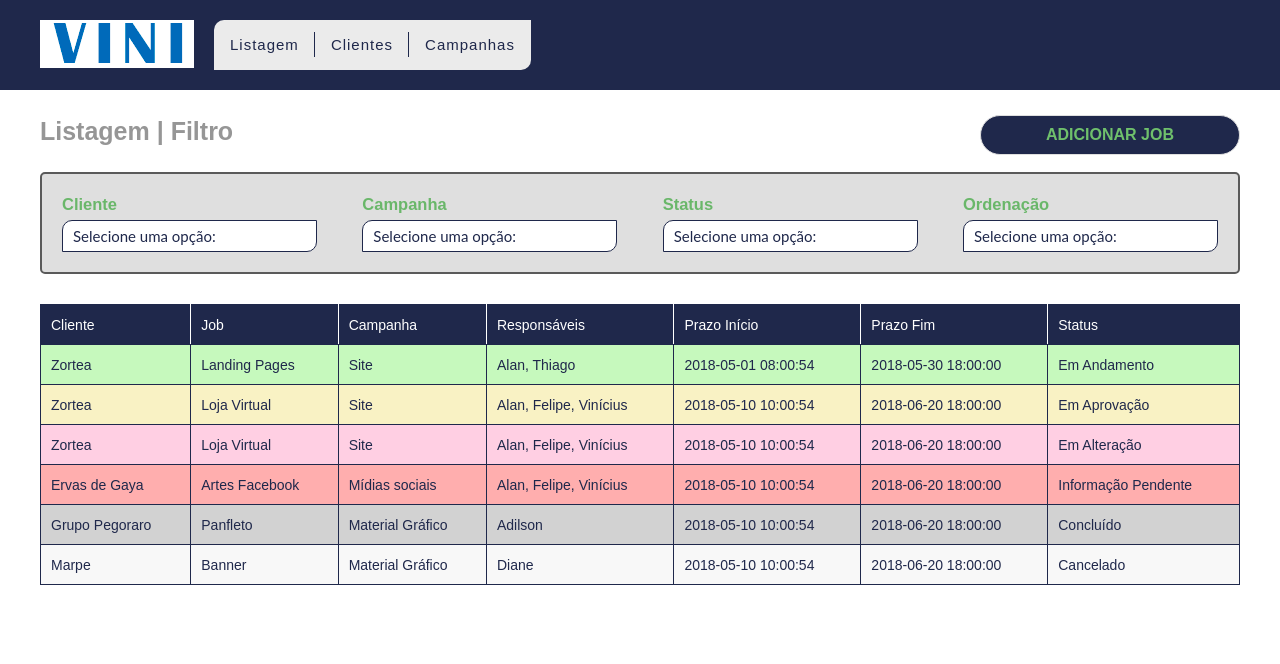
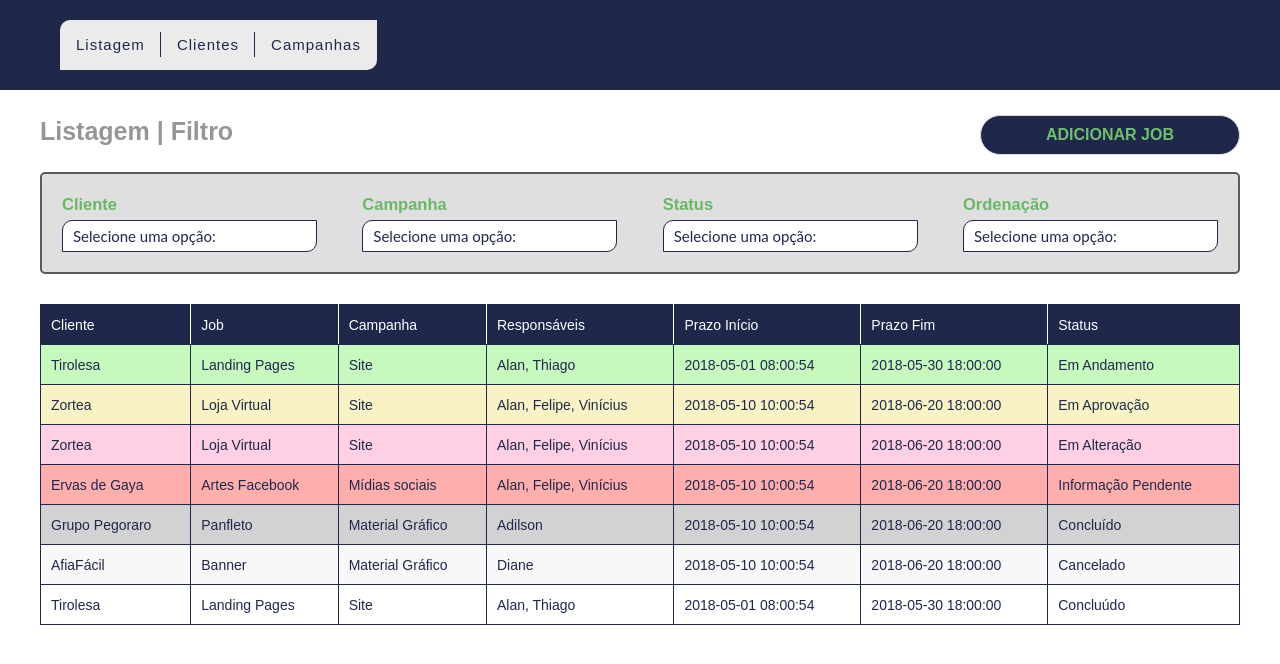
Before and after one commit to ViniFernandesDev/controle_de_pauta, a React (Create React App) app: page / in a window 1280 px wide. Shown: the top 664 px of the page. Built offline with nearby package versions, Linux system fonts and the light colour scheme; data requests are answered from the project's data file.

Commit message:
Reformulação Filtro
Retirado do componente e adicionado na Home, está funcionando apenas o filtro de cliente.

```diff
--- a/banco.json
+++ b/banco.json
@@ -10,7 +10,7 @@
       "data_criacao": "2018-04-20 11:56:34",
       "data_atualizacao": "0000-00-00 00:00:00",
       "fk_id_campanha": "1",
-            "fk_id_cliente": "Zortea",
+      "fk_id_cliente": "Tirolesa",
       "fk_id_responsavel": "Alan, Thiago",
       "fk_id_requisitante": "Thiago",
       "fk_id_status": "1",
@@ -90,11 +90,27 @@
       "data_criacao": "2018-04-20 11:56:34",
       "data_atualizacao": "0000-00-00 00:00:00",
       "fk_id_campanha": "3",
-            "fk_id_cliente": "Marpe",
+      "fk_id_cliente": "AfiaFácil",
       "fk_id_responsavel": "Diane",
       "fk_id_requisitante": "Marco",
       "fk_id_status": "6",
       "fk_name_status": "Cancelado"
+    },
+    {
+      "id": "7",
+      "inicio": "2018-05-01 08:00:54",
+      "fim": "2018-05-30 18:00:00",
+      "nome": "Landing Pages",
+      "descricao": "<p>[x] 01.05<br />[x] 02.05<br />[x] 07.05<br />[x] 09.05<br />[x] 11.05<br />[x] 14.05<br />[x] 16.05<br />[x] 18.05<br />[x] 21.05<br />[x] 23.05<br />[x] 25.05<br />[x] 28.05<br />[&nbsp; &nbsp;] 30.05</p>",
+      "campanha": "Site",
+      "data_criacao": "2018-04-20 11:56:34",
+      "data_atualizacao": "0000-00-00 00:00:00",
+      "fk_id_campanha": "1",
+      "fk_id_cliente": "Tirolesa",
+      "fk_id_responsavel": "Alan, Thiago",
+      "fk_id_requisitante": "Thiago",
+      "fk_id_status": "1",
+      "fk_name_status": "Concluúdo"
     }
   ],
 
@@ -115,7 +131,7 @@
     },
     {
       "id": "3",
-            "nome": "AfiaFacil",
+      "nome": "AfiaFácil",
       "telefone": "(49) 0000000",
       "email": "afia@gmail.com",
       "site": "www.teste.com.br"
@@ -127,9 +143,7 @@
       "email": "tirolesa@gmail.com",
       "site": "www.tirolesa.com.br"
     }
-
   ],
-
   "campanhas": [
     {
       "id": "1",
@@ -162,7 +176,6 @@
       "briefing": "Briefing da campanha"
     }
   ],
-
   "status": [
     {
       "id": "1",
@@ -189,7 +202,6 @@
       "nome": "Cancelado"
     }
   ],
-
   "responsavel": [
     {
       "id": "1",
@@ -211,5 +223,35 @@
       "id": "5",
       "nome": "Marco"
     }
+  ],
+  "ordenacao": [
+    {
+      "id": "1",
+      "nome": "Todos"
+    },
+    {
+      "id": "2",
+      "nome": "Status"
+    },
+    {
+      "id": "3",
+      "nome": "Prioridade"
+    },
+    {
+      "id": "4",
+      "nome": "Prazo (Decrescente)"
+    },
+    {
+      "id": "5",
+      "nome": "Prazo (Crescente)"
+    },
+    {
+      "id": "6",
+      "nome": "Data Início (Decrescente)"
+    },
+    {
+      "id": "7",
+      "nome": "Data Início (Crescente)"
+    }
   ]
 }
--- a/src/App.js
+++ b/src/App.js
@@ -1,5 +1,5 @@
 import {BrowserRouter as Router, Routes, Route } from 'react-router-dom'
-import Home from './pages/Home'
+import Home from './pages/inicial/Home'
 import Clientes from './pages/clientes/Clientes'
 import Campanhas from './pages/campanhas/Campanhas'
 import Container from './components/container/Container'
--- a/src/components/form/Select.js
+++ b/src/components/form/Select.js
@@ -1,12 +1,17 @@
 import styles from './Form.module.css'
 
-function Select ({text,name,options,handleOnChange,value}) {
+function Select ({text,name,itemBd,handleOnChange,value}) {
     return (
         <div className={styles.input}>
             <label htmlFor={name}>{text}</label>
-            <select  name={name} id={name} >
-                <option>Selecione uma opção:</option>
+            <select  name={name} id={name} onChange={handleOnChange} >
+                <option value="todos">Selecione uma opção:</option>
 
+                {itemBd.map((option) => (
+                    <option value={option.nome} key={option.id}>
+                        {option.nome}
+                    </option>
+                ))}
             </select>
         </div>
     )
@@ -15,9 +20,5 @@ function Select ({text,name,options,handleOnChange,value}) {
 export default Select
 
 /*
-{options.map((option) => (
-                    <option value={option.id} key={option.id}>
-                        {option.nome}
-                    </option>
-                ))}
+
 */
--- a/src/components/navbar/Navbar.js
+++ b/src/components/navbar/Navbar.js
@@ -1,18 +1,12 @@
 import {Link} from 'react-router-dom'
 import Container from '../container/Container'
 import styles from './Navbar.module.css'
-
-import logo from '../../assets/img/logo.png'
 
 function Navbar() {
     return (
       <nav className={styles.navbar}>
 
           <Container>
-                <Link to="./">
-                    <img src={logo} alt="Logo" />
-                </Link>
-
                 <ul className={styles.list}>
                     <li><Link to="/">Listagem</Link></li>
                     <li><Link to="/clientes">Clientes</Link></li>
--- a/src/pages/inicial/AddJob.js
+++ b/src/pages/inicial/AddJob.js
@@ -7,9 +7,13 @@ import Submit from '../../components/form/Submit';
 
 function AddJob() {
 
-    const { register, formState: { errors }, handleSubmit } = useForm();
-    const onSubmit = data => console.table(data);
-    console.log(errors)
+    const { register, handleSubmit } = useForm();
+    const onSubmit = data => {
+        fetch("http://localhost:5000/jobs", {
+            method: 'POST',
+            body: JSON.stringify(data)
+        })
+    }
 
     return (
         <form onSubmit={handleSubmit(onSubmit)}>
@@ -33,6 +37,8 @@ function AddJob() {
         </form>
 
 
+
+
     )
 }
 
--- a/src/pages/Home.js
+++ b/src/pages/inicial/Home.js
@@ -1,13 +1,13 @@
-import { useState } from 'react'
+import {useState, useEffect} from 'react'
 
-import Title from '../components/title/Title';
-import Filtro from './inicial/filtro/Filtro';
-import ListTarifario from './inicial/ListTarifario';
-import Modal from '../components/modal/Modal';
-import AddJob from './inicial/AddJob';
+import Title from '../../components/title/Title';
+import ListTarifario from './ListTarifario';
+import Modal from '../../components/modal/Modal';
+import AddJob from './AddJob';
 
 function Home() {
 
+    /* MODAL */
     const [isModalVisible, setIsModalVisible] = useState(false);
 
     return (
@@ -29,8 +29,6 @@ function Home() {
                 </div>
             </div>
 
-            <Filtro />
-
             <ListTarifario/>
 
         </>
--- a/src/pages/inicial/ListTarifario.js
+++ b/src/pages/inicial/ListTarifario.js
@@ -1,8 +1,23 @@
-import {useState, useEffect} from 'react'
+import {useState, useMemo, useEffect} from 'react'
 
 import Table from "../../components/table/Table"
+import Select from '../../components/form/Select'
+import styles from './Filtro.module.css'
 
 function ListTarifario() {
+
+    /* FETCH CLIENTES */
+    const [clientes, setClientes] = useState([]);
+
+    useEffect(() => {
+        fetch("http://localhost:5000/clientes")
+        .then(response => response.json())
+        .then((data) => {
+            setClientes(data)
+        })
+        .catch((err) => console.log(err))
+
+    }, [])
 
     const [jobs, setJobs] = useState([])
 
@@ -16,8 +31,36 @@ function ListTarifario() {
 
     }, [])
 
+
+
+    const [selectedJob, setSelectedJob] = useState();
+
+    // Function to get filtered list
+    function getFilteredList() {
+        // Avoid filter when selectedJob is null
+        if (!selectedJob) {
+        return jobs;
+        }
+        return jobs.filter((item) => item.fk_id_cliente === selectedJob);
+    }
+
+    // Avoid duplicate function calls with useMemo
+    let filteredList = useMemo(getFilteredList, [selectedJob, jobs]);
+
+    function handleCategoryChange(event) {
+        setSelectedJob(event.target.value);
+    }
+
     return (
         <>
+            <form className={styles.box_filter}>
+
+                <Select text="Cliente" name="cliente" itemBd={clientes} handleOnChange={handleCategoryChange} />
+                <Select text="Campanha" name="campanha" itemBd={clientes}  />
+                <Select text="Status" name="status" itemBd={clientes} />
+                <Select text="Ordenação" name="ordenacao" itemBd={clientes} />
+            </form>
+
             <Table>
                <table>
                     <thead>
@@ -33,7 +76,7 @@ function ListTarifario() {
                     </thead>
 
                     <tbody>
-                        {jobs.map((item, index) => {
+                        {filteredList.map((item, index) => {
                                 return (
                                     <tr key={index} className={`status-${item.id}`}>
 
@@ -70,7 +113,6 @@ function ListTarifario() {
                     </tbody>
                </table>
            </Table>
-
         </>
     )
 }
--- a/src/pages/inicial/filtro/Filtro.js
+++ /dev/null
@@ -1,16 +0,0 @@
-import Select from '../../../components/form/Select'
-import styles from './Filtro.module.css'
-
-function Filtro() {
-
-    return (
-        <form className={styles.box_filter}>
-            <Select text="Cliente" name="cliente" />
-            <Select text="Campanha" name="campanha" />
-            <Select text="Status" name="status" />
-            <Select text="Ordenação" name="ordenacao" />
-        </form>
-    )
-}
-
-export default Filtro
```
Also changed, not shown: src/assets/img/logo.png (deleted), src/pages/inicial/Filtro.js (added), src/pages/inicial/Filtro.module.css (renamed from src/pages/inicial/filtro/Filtro.module.css). Lines whose indentation alone changed are shown as unchanged.
